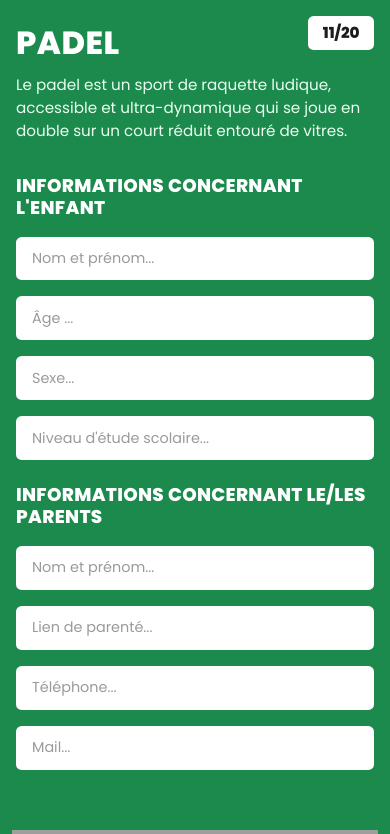
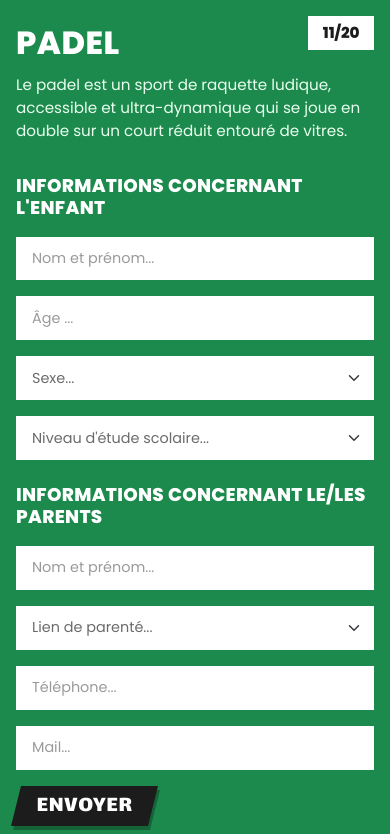
Before and after one commit to bonnardtristan26/site-OMS-CIEL2, a PHP site: page /HTML/Formulaire_inscription.html in a window 390 px wide. Shown: the part 64-898 px from the top of the page. Run offline with PHP 8.4, Linux system fonts and the light colour scheme; grey boxes are pictures that could not be loaded.

Commit message:
restriction sur les formulaires

```diff
--- a/CSS/formulaire_inscription.css
+++ b/CSS/formulaire_inscription.css
@@ -140,7 +140,7 @@ body {
   font-weight: 800;
   font-size: 0.95rem;
   padding: 0.35rem 0.9rem;
-  border-radius: 0.35rem;
+  border-radius: 0;
 }
 
 .oms-title {
@@ -169,7 +169,7 @@ body {
 .oms-input {
   background-color: #ffffff;
   border: none;
-  border-radius: 0.35rem;
+  border-radius: 0;
   padding: 0.7rem 1rem;
   font-size: 0.9rem;
   color: #6b6b6b;
@@ -182,6 +182,33 @@ body {
 
 .oms-input:focus {
   box-shadow: 0 0 0 0.2rem rgba(255, 255, 255, 0.5);
+}
+
+.oms-submit-button {
+  display: inline-block;
+  border: 0;
+  border-radius: 0;
+  background-color: var(--oms-dark);
+  color: #ffffff;
+  cursor: pointer;
+  font-family: 'Lalezar', sans-serif;
+  font-size: 2.4rem;
+  line-height: 1.1;
+  letter-spacing: 0.03em;
+  text-transform: uppercase;
+  padding: 0.6rem 2.3rem 0.45rem;
+  transform: skewX(-14deg);
+  box-shadow: 3px 4px 0 rgba(0, 0, 0, 0.28);
+}
+
+.oms-submit-button > span {
+  display: inline-block;
+  transform: skewX(14deg);
+}
+
+.oms-submit-button:hover,
+.oms-submit-button:focus-visible {
+  background-color: #000000;
 }
 
 /* ===================== PANNEAU IMAGE / COURT ===================== */
@@ -316,6 +343,11 @@ body {
     font-size: 1.5rem;
   }
 
+  .oms-submit-button {
+    font-size: 1.45rem;
+    padding: 0.5rem 1.3rem 0.4rem;
+  }
+
   .oms-image-panel {
     min-height: 320px;
   }
--- a/HTML/Formulaire_inscription.html
+++ b/HTML/Formulaire_inscription.html
@@ -57,32 +57,47 @@
             <h2 class="oms-section-title">Informations concernant l'enfant</h2>
 
             <div class="mb-3">
-              <input type="text" class="form-control oms-input" placeholder="Nom et prénom...">
+              <input type="text" class="form-control oms-input" placeholder="Nom et prénom..." minlength="2" maxlength="50" required>
             </div>
             <div class="mb-3">
-              <input type="text" class="form-control oms-input" placeholder="Âge ...">
+              <input type="text" class="form-control oms-input" placeholder="Âge ..." minlength="1" maxlength="3" oninput="this.value = this.value.replace(/[^0-9]/g, '')" required>
             </div>
             <div class="mb-3">
-              <input type="text" class="form-control oms-input" placeholder="Sexe...">
+                <select class="form-select oms-input" required>
+                    <option value="" disabled selected>Sexe...</option>
+                    <option value="M">Homme</option>
+                    <option value="F">Femme</option>
+                </select>
             </div>
             <div class="mb-4">
-              <input type="text" class="form-control oms-input" placeholder="Niveau d'étude scolaire...">
+              <select class="form-select oms-input" required>
+                    <option value="" disabled selected>Niveau d'étude scolaire...</option>
+                    <option value="P">primaire</option>
+                    <option value="M">collège</option>
+                    <option value="A">lycée</option>
+                </select>
             </div>
 
             <h2 class="oms-section-title">Informations concernant le/les parents</h2>
 
             <div class="mb-3">
-              <input type="text" class="form-control oms-input" placeholder="Nom et prénom...">
+              <input type="text" class="form-control oms-input" placeholder="Nom et prénom..." minlength="2" maxlength="25" required>
             </div>
             <div class="mb-3">
-              <input type="text" class="form-control oms-input" placeholder="Lien de parenté...">
+                <select class="form-select oms-input" required>
+                    <option value="" disabled selected>Lien de parenté...</option>
+                    <option value="P">Père</option>
+                    <option value="M">Mère</option>
+                    <option value="A">Autre</option>
+                </select>
             </div>
             <div class="mb-3">
-              <input type="text" class="form-control oms-input" placeholder="Téléphone...">
+              <input type="text" class="form-control oms-input" inputmode="numeric" pattern="[0-9]*" title="Numéro à 10 chiffres" placeholder="Téléphone..." maxlength="10" oninput="this.value = this.value.replace(/[^0-9]/g, '')" required>
             </div>
             <div class="mb-3">
-              <input type="text" class="form-control oms-input" placeholder="Mail...">
+                <input type="email" class="form-control oms-input" placeholder="Mail..."id="email" maxlength="50" required />
             </div>
+            <button type="submit" class="oms-submit-button"><span>Envoyer</span></button>
           </form>
 
         </div>
```
Also changed, not shown: CSS/FAQ.css (+19 -2 lines), HTML/FAQ.html (+3 -4 lines).
